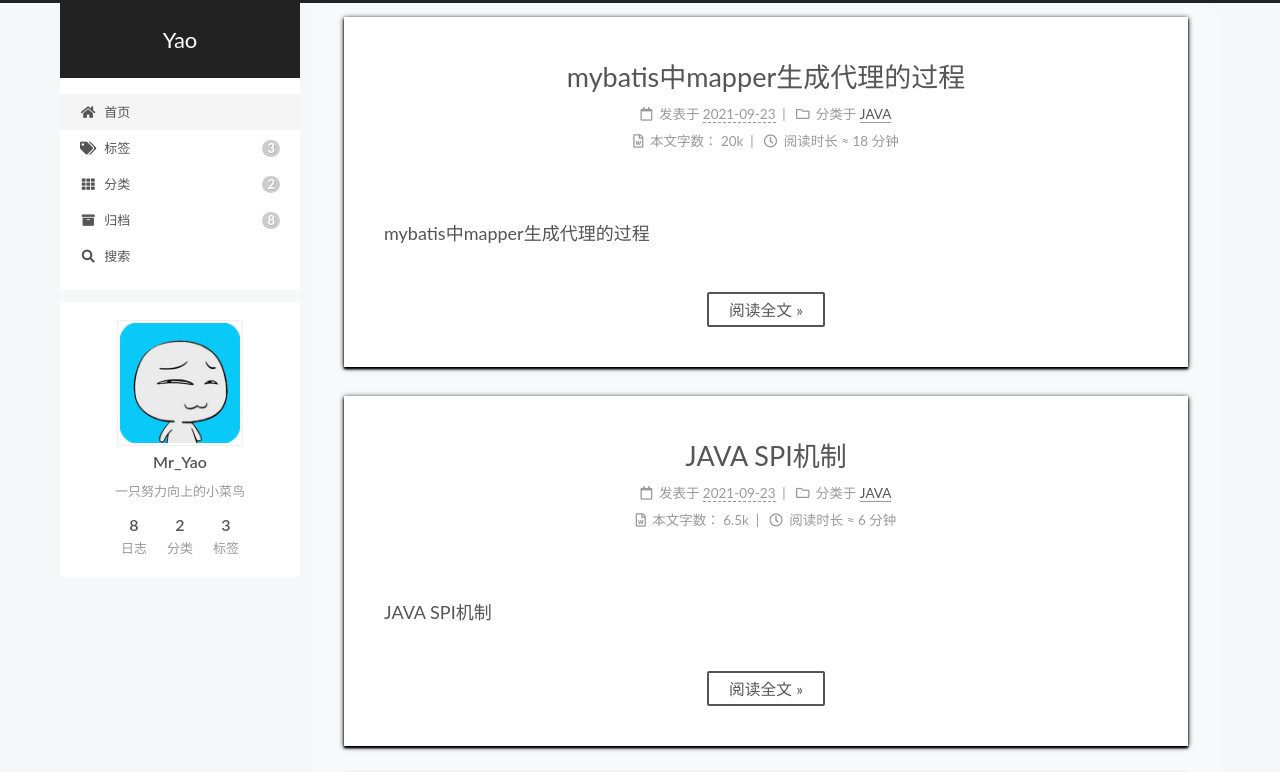
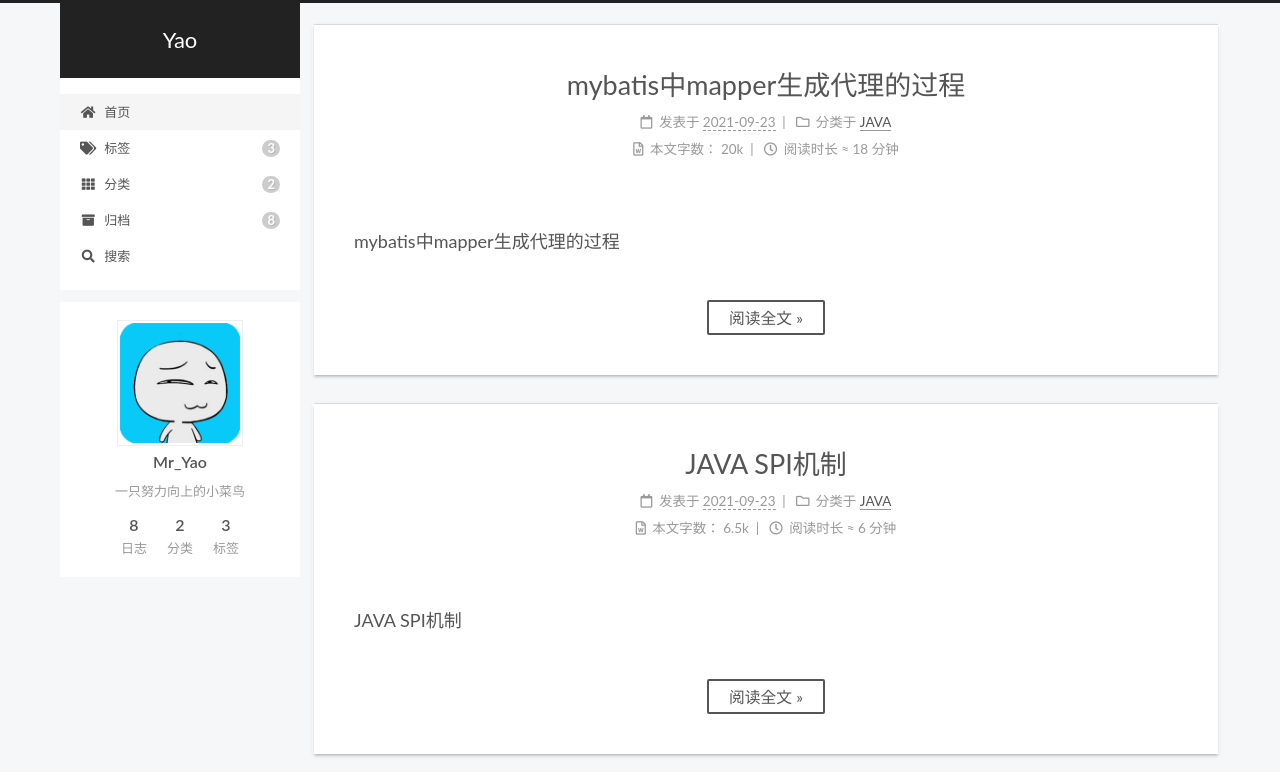
Before and after one commit to yaocl0/yaocl0.github.io, a plain HTML site: page index.html in a window 1280 px wide. Shown: the top 772 px of the page. Drawn offline with nearby package versions, Linux system fonts and the light colour scheme; some packages are replaced by stand-ins of ours; a script that the page names is missing.

Commit message:
Site updated: 2021-09-24 14:47:21

```diff
--- a/css/main.css
+++ b/css/main.css
@@ -2897,34 +2897,30 @@
   background: var(--body-bg-color);
 }
 .main-inner {
-  background: var(--content-bg-color);
   box-shadow: initial;
-  padding: 40px;
+  padding-top: 20px;
 }
 @media (max-width: 991px) {
   .main-inner {
-    padding: 20px;
+    padding: 9px;
   }
 }
 .sub-menu {
   border-bottom: 1px solid #ddd;
 }
-.posts-expand {
-  border-radius: 20px;
-  padding: 12px 30px 10px 30px;
-  background: rgba(255,255,255,0.2) none repeat scroll !important;
-}
 .post-block {
   background: var(--content-bg-color);
-  box-shadow: 0 2px 2px 0 #000, 0 3px 1px -2px #000, 0 1px 5px 0 #000;
-  padding: 40px;
-  margin: 2px 2px 29px 2px;
 }
 .post-footer {
   display: none;
 }
-.post-block:first-of-type {
-  padding-top: 40px;
+.post-title-link {
+  display: inline !important;
+}
+.post-content {
+  box-shadow: 0 2px 2px 0 rgba(0,0,0,0.12), 0 3px 1px -2px rgba(0,0,0,0.06), 0 1px 5px 0 rgba(0,0,0,0.12), 0 -1px 0.5px 0 rgba(0,0,0,0.09);
+  margin: 2px 2px 29px 2px;
+  padding: 40px;
 }
 @media (max-width: 767px) {
   .pagination {
```
Also changed, not shown: db.json.
